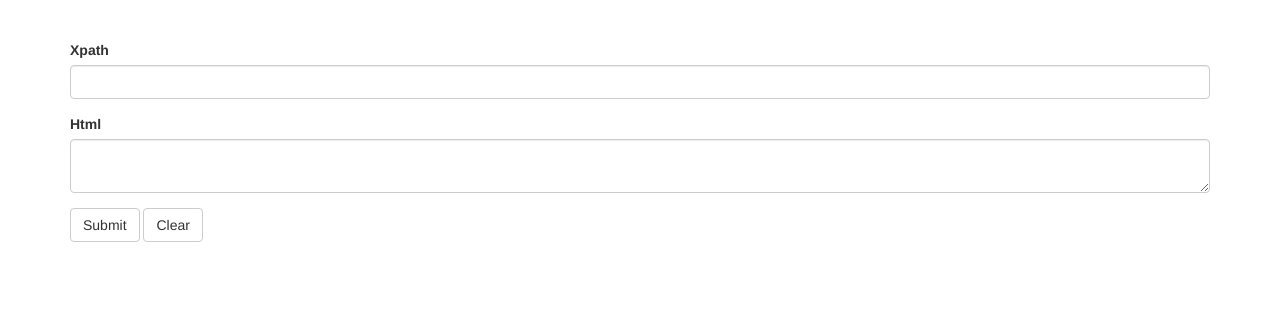
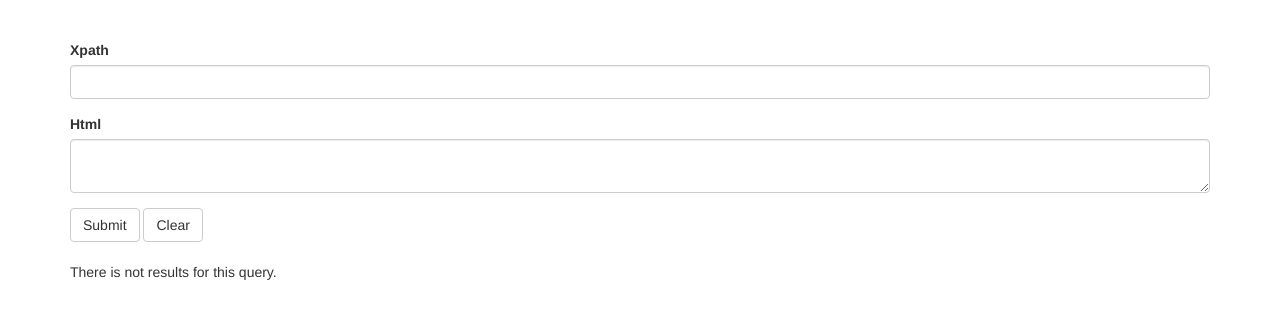
Before and after one commit to horva/xpath-extractor, a Flask app: page / in a window 1280 px wide. Shown: the top 319 px of the page. Run offline with Flask 2, Linux system fonts and the light colour scheme; some libraries are stand-ins or nearby versions.

Commit message:
Show message in UI if there is no results.

```diff
--- a/templates/base.html
+++ b/templates/base.html
@@ -35,6 +35,10 @@
                     <li class="list-group-item">{{ line }}</li>
                 {% endfor %}
             </ul>
+        {% else %}
+            <div class="result">
+                There is not results for this query.
+            </div>
         {% endif %}
     </div>
 </body>
```
